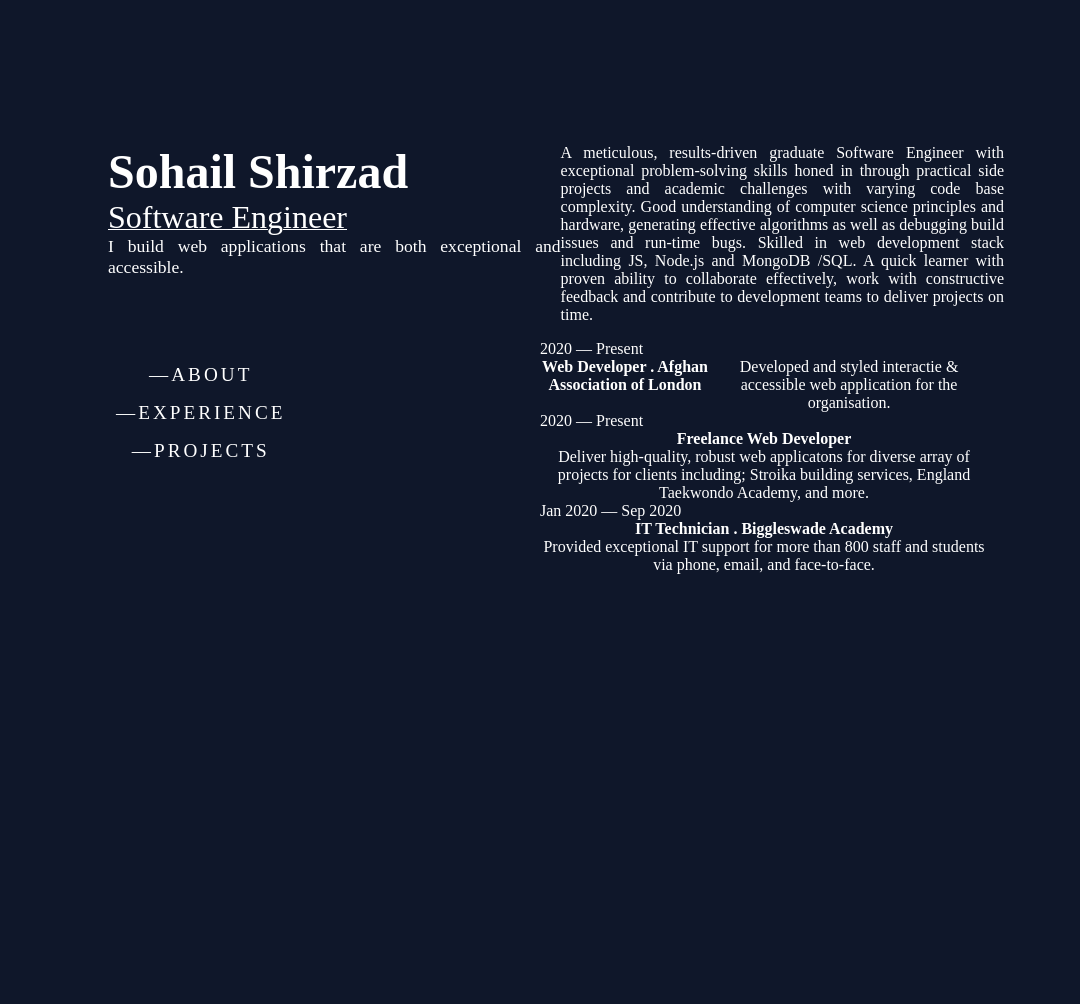
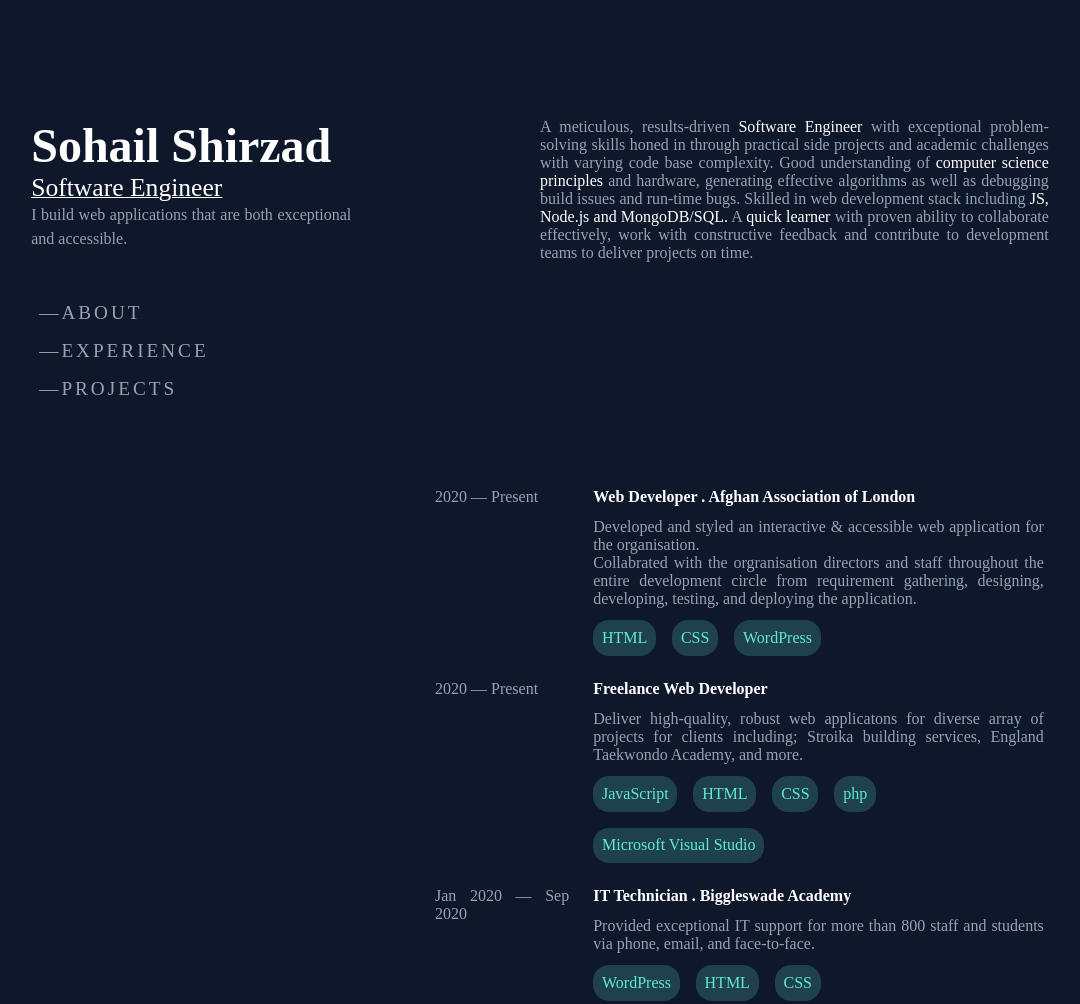
Before and after one commit to SohailShirzad/SohailProfile, a plain HTML site: page index.html in a window 1280 px wide. Shown: the whole page, without its empty margins (100-1180 px from the left). Before the commit the page ends 800 px from the top, so only its background shows below. Drawn offline with Linux system fonts and the light colour scheme.

Commit message:
Before making header footer stickey, added all the details and experience columns

```diff
--- a/index.css
+++ b/index.css
@@ -1,32 +1,58 @@
-#jobTitle{
-    color: inherit;
-    font-size: 2rem;
+#job-title{
+    font-size: 1.6rem;
     text-decoration: 0.4px solid underline;
 
 }
 #breifDescription{
-    font-size: 1.1rem;
+
+    max-width: 20rem;
+    line-height: 1.5;
 
 }
 
 .detailDescription
 {
-    width: 50%;
+    flex-basis: 50%;
+    font-size: 2rem;
+
 }
 
-.experience{
+.name-JobTitle
+{
+    flex-basis: 50%;
+}
+#name{
+    color:rgb(255 255 255);
+}
+
+.col-grid{
+    display: grid;
+    gap: 1.5rem;
+    grid-template-columns: repeat(8,minmax(0,1fr));
+    margin: 20% 2% 0% 40%;
+}
+
+.flex-list{
     display: flex;
-    flex-direction: column;
-    align-items: flex-start;
-    width: 50%;
-    float: inline-end;
+    align-items: center;
+    gap: 1rem;
+}
+
+.flex-wrap{
+    flex-wrap: wrap;
 }
 
 
+
 .experienceDate{
-    display: flex;
+    text-align: justify;
+    grid-column: span 2/span 2;
+
 }
 .experienceDescriptionAndTitle
 {
-    display: flex;
+    text-align: justify;
+    flex-basis: 50%;
+    grid-column: span 6/span 6;
+
 }
--- a/index.html
+++ b/index.html
@@ -8,19 +8,19 @@
     <title>Sohail Shirzad</title>
 </head>
 <body class="container">
-    <main>
-        <div>
-            <h1>Sohail Shirzad</h1>
-            <p id="jobTitle">Software Engineer</p>
+    <main class="main">
+        <div class="name-JobTitle">
+            <h1 id="name">Sohail Shirzad</h1>
+            <p id="job-title" class="p-white-color">Software Engineer</p>
             <p id="breifDescription">I build web applications that are both exceptional and accessible.</p>
         </div>
         <div class="detailDescription">
-            <p>A meticulous, results-driven graduate Software Engineer with exceptional problem-solving
+            <p>A meticulous, results-driven <span class="p-white-color">Software Engineer</span> with exceptional problem-solving
                 skills honed in through practical side projects and academic challenges with varying
-                code base complexity. Good understanding of computer science principles and hardware,
+                code base complexity. Good understanding of <span class="p-white-color">computer science principles</span> and hardware,
                 generating effective algorithms as well as debugging build issues and run-time bugs.
-                Skilled in web development stack including JS, Node.js and MongoDB /SQL.
-                A quick learner with proven ability to collaborate effectively, work with constructive
+                Skilled in web development stack including <span class="p-white-color">JS, Node.js and MongoDB/SQL.</span>
+                A <span class="p-white-color">quick learner</span> with proven ability to collaborate effectively, work with constructive
                 feedback and contribute to development teams to deliver projects on time.</p>
 
         </div>
@@ -32,34 +32,57 @@
         <a href="" class="sideNav">&#8212;Projects</a>
     </nav>
 
-    <div class="col experience">
+    <div class="col-grid experienceColumns">
         <div class="experienceDate">
             <p>2020 &#8212; Present</p>
         </div>
 
         <div class="experienceDescriptionAndTitle">
-            <h3>Web Developer . Afghan Association of London</h3>
-            <p>Developed and styled interactie & accessible web application for the organisation.</p>
+            <h3 class="p-white-color">Web Developer . Afghan Association of London</h3>
+            <p class="margin-top">Developed and styled an interactive & accessible web application for the organisation.<br>
+            Collabrated with the orgranisation directors and staff throughout the entire development circle from requirement
+            gathering, designing, developing, testing, and deploying the application.</p>
+
+            <ul id="tools-ul-lists-style" class="flex-list hide-list-bullet-points margin-top">
+                <li>HTML</li>
+                <li>CSS</li>
+                <li>WordPress</li>
+            </ul>
+
         </div>
+
 
         <div class="experienceDate">
             <p>2020 &#8212; Present</p>
         </div>
-        <div class="experienceDescription">
-            <h3>Freelance Web Developer</h3>
-            <p>Deliver high-quality, robust web applicatons for diverse array of projects for clients including;
-                Stroika building services, England Taekwondo Academy, and more.
-            </p>
+        <div class="experienceDescriptionAndTitle">
+            <h3 class="p-white-color">Freelance Web Developer</h3>
+            <p class="margin-top">Deliver high-quality, robust web applicatons for diverse array of projects for clients including;
+                Stroika building services, England Taekwondo Academy, and more.</p>
+
+            <ul id="tools-ul-lists-style" class="flex-list flex-wrap hide-list-bullet-points margin-top">
+                <li>JavaScript</li>
+                <li>HTML</li>
+                <li>CSS</li>
+                <li>php</li>
+                <li>Microsoft Visual Studio</li>
+
+            </ul>
         </div>
-
 
         <div class="experienceDate">
             <p>Jan 2020 &#8212; Sep 2020</p>
         </div>
-        <div class="experienceDescription">
-            <h3>IT Technician . Biggleswade Academy</h3>
-            <p>Provided exceptional IT support for more than 800 staff and students via phone, email, and face-to-face.
+        <div class="experienceDescriptionAndTitle">
+            <h3 class="p-white-color">IT Technician . Biggleswade Academy</h3>
+            <p class="margin-top">Provided exceptional IT support for more than 800 staff and students via phone, email, and face-to-face.
             </p>
+
+            <ul id="tools-ul-lists-style" class="flex-list flex-wrap hide-list-bullet-points margin-top">
+                <li>WordPress</li>
+                <li>HTML</li>
+                <li>CSS</li>
+            </ul>
         </div>
 
     </div>
--- a/styles.css
+++ b/styles.css
@@ -2,7 +2,7 @@
     background-color: rgb(15, 23, 42);
     margin: 0;
     padding: 0;
-    color: rgb(255, 255, 255);
+    color: #94a3b8;
     font-size: 16px;
 }
 
@@ -10,24 +10,31 @@ h1{
     font-size: 3rem;
 }
 
+.p-white-color
+{
+    color: rgb(255, 255, 255);
+}
+
+.margin-top{
+    margin-top: 0.75rem;
+}
+
 .container{
-
-    margin: 10% auto;
+    margin: 8% 9%;
     text-align: center;
-    width: 70%;
 }
-main{
+.main{
     display: flex;
     padding: 1rem;
-    width: 100%;
     text-align: justify;
-    justify-content: space-between;
+    justify-content: flex-start;
 }
 
 .mainNav{
     position: fixed;
     display: block;
     padding: 1rem;
+    text-align: justify;
 }
 
 .mainNav a{
@@ -39,3 +46,14 @@ main{
     letter-spacing: 3px;
 
 }
+
+.hide-list-bullet-points{
+    list-style: none;
+}
+#tools-ul-lists-style > li
+{
+    color:rgb(94 234 212);
+    background-color:rgba(94, 234, 212, 0.2);
+    border-radius: 1rem;
+    padding: 0.55rem;
+}
```
